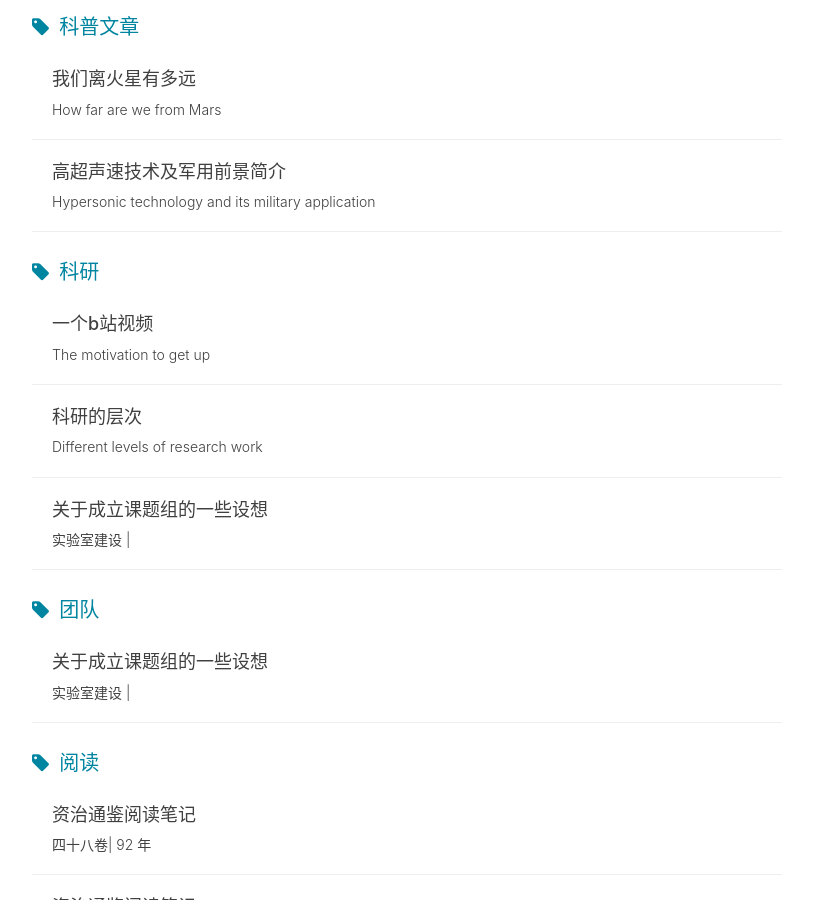
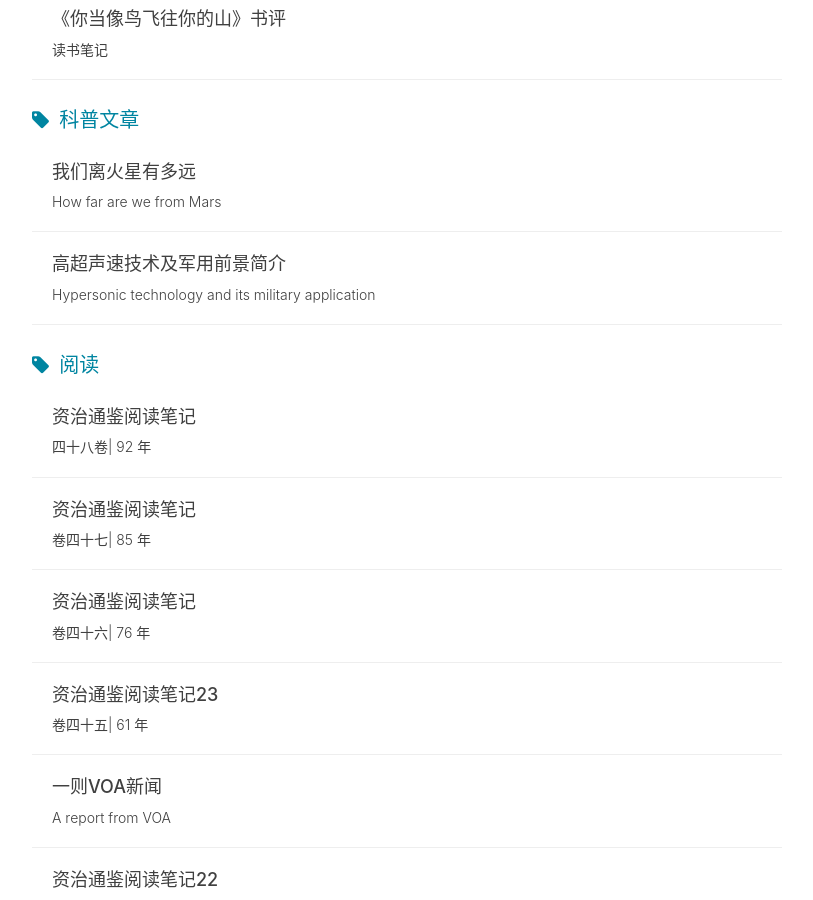
Before and after one commit to chensong212/chensong212.github.io, a Jekyll site: the page built from tags.html, in a window 1280 px wide and 900 px high, scrolled down 4887 px. Shown: the whole window, without its empty margins (233-1046 px from the left). Built offline with Jekyll 4.4.1, drawn with Linux system fonts in a browser that asks for light colours; nearby versions of some CDN libraries; comment, search, counter and statistics services are not loaded; some of the changed text lies outside the part shown.

Commit message:
Update 2021-05-01-Lab.md

```diff
--- a/_posts/2021-05-01-Lab.md
+++ b/_posts/2021-05-01-Lab.md
@@ -7,8 +7,7 @@
 header-img:
 catalog: true
 tags:
-    - 科研
-    - 团队
+    - 科研笔记
 
 ---
 
@@ -68,7 +67,7 @@
 制定书面的《实验室行为规范》。每当学生毕业时，应同时对实验室制度提一些建议，保持不断更新完善。
 
 ### 学术氛围培养
-营造积极、热烈的学术氛围和特有的实验室文化。对新进人员严格把关，招收认同实验室文化和课题组共同价值观的学生及工作人员。关注每一个人的情绪状态，把压力管控在合理范围。对有意义的日子，例如实验室成立周年、项目申请成功或结题、重要的论文接收，搞一点仪式和纪念活动。
+营造积极、热烈的学术氛围和特有的实验室文化。对新进人员严格把关，招收认同实验室文化和课题组共同价值观的学生及工作人员。关注每一个人的情绪状态，把压力管控在合理范围。
 
 ### 学术奖励
 应尽可能从各个方面鼓励创新和学术产出。例如物质奖励，由项目经费列支奖励、由活动基金购买礼物。机会奖励：参加学术会议的机会，去其它课题组短期交流的机会，推荐出国的机会等等。重要论文发表时，可以适当庆祝。具体细则待完善。
```
